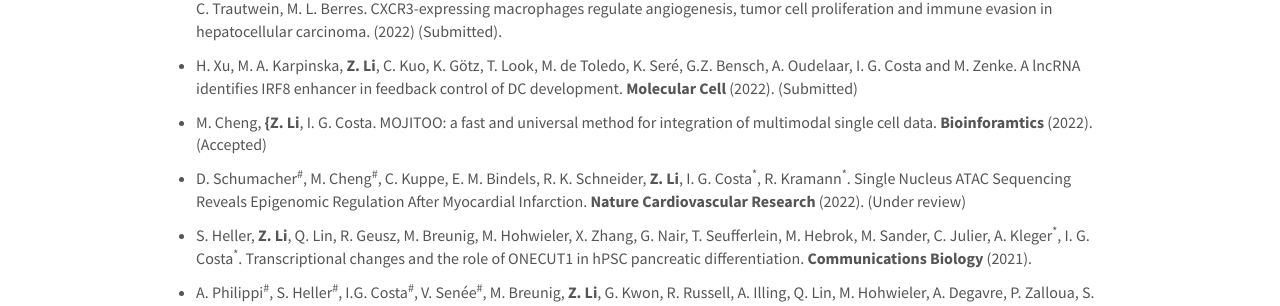
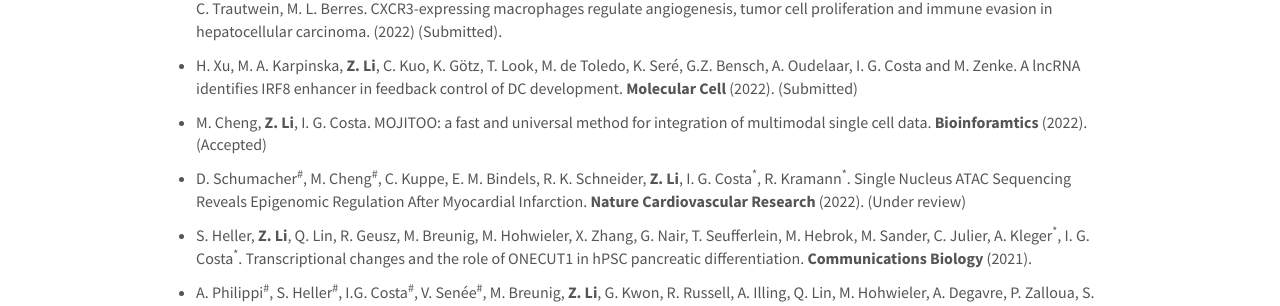
Before and after one commit to lzj1769/lzj1769.github.io, a Jekyll site: the page built from _pages/publications.md, in a window 1280 px wide and 1299 px high. Shown: the part 688-994 px from the top of the window. Built offline with Jekyll 4.4.1, drawn with Linux system fonts in a browser that asks for light colours; nearby versions of some CDN libraries.

Commit message:
add papers

```diff
--- a/_pages/publications.md
+++ b/_pages/publications.md
@@ -29,7 +29,7 @@ For a full list see: [Google Scholar](https://scholar.google.de/citations?user=x
 
 * H. Xu, M. A. Karpinska, **Z. Li**, C. Kuo, K. Götz, T. Look, M. de Toledo, K. Seré, G.Z. Bensch, A. Oudelaar, I. G. Costa and M. Zenke. A lncRNA identifies IRF8 enhancer in feedback control of DC development. **Molecular Cell** (2022). (Submitted)
 
-* M. Cheng, **{Z. Li**, I. G. Costa. MOJITOO: a fast and universal method for integration of multimodal single cell data. **Bioinforamtics** (2022). (Accepted)
+* M. Cheng, **Z. Li**, I. G. Costa. MOJITOO: a fast and universal method for integration of multimodal single cell data. **Bioinforamtics** (2022). (Accepted)
 
 * D. Schumacher<sup>\#</sup>, M. Cheng<sup>\#</sup>, C. Kuppe, E. M. Bindels, R. K. Schneider, **Z. Li**, I. G. Costa<sup>*</sup>, R. Kramann<sup>*</sup>. Single Nucleus ATAC Sequencing Reveals Epigenomic Regulation After Myocardial Infarction. **Nature Cardiovascular Research** (2022). (Under review)
 
```
